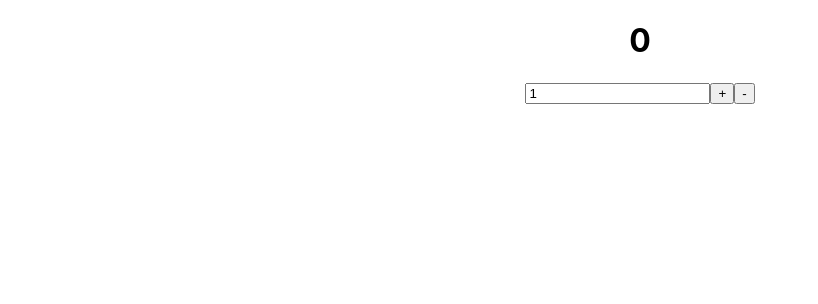
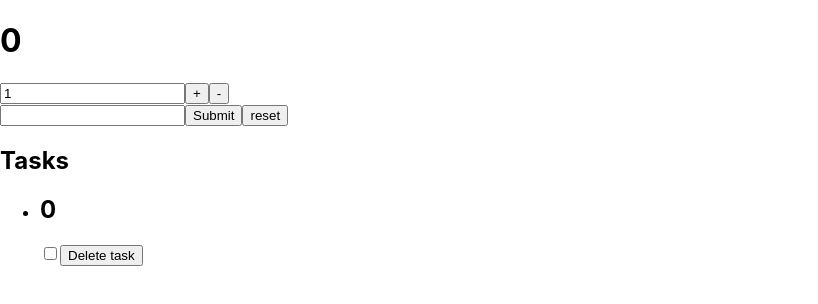
Before and after one commit to Lubov1506/redux, a React (Create React App) app: page / in a window 1280 px wide. Shown: the top 304 px of the page, without its empty margins (0-818 px from the left). Built offline with nearby package versions, Linux system fonts and the light colour scheme.

Commit message:
CRUD TaskForm

```diff
--- a/package.json
+++ b/package.json
@@ -6,6 +6,7 @@
     "@testing-library/jest-dom": "^5.16.4",
     "@testing-library/react": "^13.3.0",
     "@testing-library/user-event": "^13.5.0",
+    "formik": "^2.2.9",
     "react": "^18.1.0",
     "react-dom": "^18.1.0",
     "react-redux": "^8.0.2",
--- a/src/App.js
+++ b/src/App.js
@@ -1,36 +1,16 @@
 import './App.css'
-import { connect } from 'react-redux'
-import { increment, decrement, changeStep } from './actions/actionCreators'
+import Counter from './components/Counter'
+import TaskForm from './components/TaskForm'
+import TaskList from './components/TaskList';
+
 const App = props => {
-  const { count, step } = props
-  const inc = () => {
-    props.increment()
-  }
-  const dec = () => {
-    props.decrement()
-  }
 
-  const handlerInput = ({ target: { value } }) => {
-    props.changeStep(Number(value))
-  }
   return (
-    <div className='App'>
-      <h1>{count}</h1>
-      <input type='number' value={step} onChange={handlerInput} />
-      <button onClick={inc}>+</button>
-      <button onClick={dec}>-</button>
-    </div>
+    <>
+    <Counter/>
+    <TaskForm/>
+    <TaskList/>
+    </>
   )
 }
-const mapStateToProps = state => {
-  return {
-    count: state.count,
-    step: state.step
-  }
-}
-const mapDispatchToProps = {
-  increment,
-  decrement,
-  changeStep
-}
-export default connect(mapStateToProps, mapDispatchToProps)(App)
+export default App;
--- a/src/actions/actionCreators.js
+++ b/src/actions/actionCreators.js
@@ -1,16 +1,41 @@
+import  ACTION_TYPES  from '../actions/actionTypes'
+
+//Counter
 export const increment = () => {
     return{
-        type : 'INCREMENT_COUNT'
+        type : ACTION_TYPES.INCREMENT_COUNT
     }
 }
 export const decrement = () => {
     return{
-        type : 'DECREMENT_COUNT'
+        type : ACTION_TYPES.DECREMENT_COUNT
     }
 }
 export const changeStep = (value) => {
     return{
-        type : 'SET_STEP',
+        type : ACTION_TYPES.SET_STEP,
         value
     }
 }
+
+// ToDoList
+
+export const createTaskAction = (values)=>{
+    return {
+        type: ACTION_TYPES.CREATE_TASK,
+        values
+    }
+}
+export const updateTaskAction = ({id, values})=>{
+    return {
+        type: ACTION_TYPES.UPDATE_TASK,
+        id,
+        values
+    }
+}
+export const deleteTaskAction = (id)=>{
+    return {
+        type: ACTION_TYPES.DELETE_TASK,
+        id
+    }
+}
--- /dev/null
+++ b/src/actions/actionTypes.js
@@ -0,0 +1,11 @@
+const ACTION_TYPES = {
+    //Counter
+    INCREMENT_COUNT :'INCREMENT_COUNT',
+    DECREMENT_COUNT :'DECREMENT_COUNT',
+    SET_STEP :'SET_STEP',
+    //ToDoList
+    CREATE_TASK: 'CREATE_TASK',
+    UPDATE_TASK: 'UPDATE_TASK',
+    DELETE_TASK: 'DELETE_TASK'
+}
+export default ACTION_TYPES
--- /dev/null
+++ b/src/components/Counter/index.js
@@ -0,0 +1,23 @@
+import { connect } from 'react-redux'
+import { increment, decrement, changeStep } from '../../actions/actionCreators'
+const Counter = props => {
+  const { count, step } = props
+  const handlerInput = ({ target: { value } }) => {
+    props.changeStep(Number(value))
+  }
+  return (
+    <div className='Counter'>
+      <h1>{count}</h1>
+      <input type='number' value={step} onChange={handlerInput} />
+      <button onClick={props.increment}>+</button>
+      <button onClick={props.decrement}>-</button>
+    </div>
+  )
+}
+const mapStateToProps = ({ counter: { count, step } }) => ({ count, step })
+const mapDispatchToProps = {
+  increment,
+  decrement,
+  changeStep
+}
+export default connect(mapStateToProps, mapDispatchToProps)(Counter)
--- /dev/null
+++ b/src/components/TaskForm/index.js
@@ -0,0 +1,28 @@
+import React from 'react';
+import {Formik, Form, Field} from 'formik';
+import { connect } from 'react-redux';
+import { createTaskAction } from '../../actions/actionCreators';
+
+const TaskForm = (props) => {
+    const onSubmit = (values, formikBag) =>{
+        props.createTaskAction(values)
+    }
+    return (
+
+        <Formik initialValues={{
+            isDone: false,
+            body: ''
+        }} onSubmit={onSubmit}>
+            <Form>
+                <Field name='body'/>
+                <button type='submit'>Submit</button>
+                <button type='reset'>reset</button>
+            </Form>
+        </Formik>
+    );
+}
+
+const mapDispatchToProps = {
+    createTaskAction
+}
+export default connect(null, mapDispatchToProps)(TaskForm);
--- /dev/null
+++ b/src/components/TaskList/index.js
@@ -0,0 +1,46 @@
+import React from 'react'
+import { connect } from 'react-redux'
+import {
+  updateTaskAction,
+  deleteTaskAction
+} from '../../actions/actionCreators'
+
+const TaskList = props => {
+  const { tasks } = props
+
+  return (
+    <section>
+      <h1>Tasks</h1>
+      <ul>
+        {tasks.map(task => {
+          const { id } = task
+          return (
+            <li key={id}>
+              <h2>{id}</h2>
+              <div>{task.body}</div>
+              <input
+                type='checkbox'
+                checked={task.isDone}
+                onChange={({ target: { checked } }) => {
+                  props.updateTaskAction({
+                    id: id,
+                    values: { isDone: checked }
+                  })
+                }}
+              />
+              <button onClick={() => props.deleteTaskAction(id)}>
+                Delete task
+              </button>
+            </li>
+          )
+        })}
+      </ul>
+    </section>
+  )
+}
+const mapStateToProps = ({task:{tasks}}) => ({tasks})
+const mapDispatchToProps = {
+  updateTaskAction,
+  deleteTaskAction
+}
+export default connect(mapStateToProps, mapDispatchToProps)(TaskList)
--- /dev/null
+++ b/src/redusers/counterReducer.js
@@ -0,0 +1,26 @@
+import ACTION_TYPES from '../actions//actionTypes'
+const initState = {
+  count: 0,
+  step: 1
+}
+
+export const counterReducer = (state = initState, action) => {
+  switch (action.type) {
+    case ACTION_TYPES.INCREMENT_COUNT: {
+      return { ...state, count: state.count + state.step }
+    }
+    case ACTION_TYPES.DECREMENT_COUNT: {
+      return { ...state, count: state.count - state.step }
+    }
+    case ACTION_TYPES.SET_STEP: {
+      return {
+        ...state,
+        step: action.value
+      }
+    }
+    default: {
+      return state
+    }
+  }
+}
+export default counterReducer;
--- a/src/redusers/index.js
+++ b/src/redusers/index.js
@@ -1,24 +1,10 @@
-const initState = {
-  count: 0,
-  step: 1
-}
+import { combineReducers } from 'redux'
+import { counterReducer } from './counterReducer'
+import { taskReducer } from './taskReducer'
 
-export const reducer = (state = initState, action) => {
-  switch (action.type) {
-    case 'INCREMENT_COUNT': {
-      return { ...state, count: state.count + state.step }
-    }
-    case 'DECREMENT_COUNT': {
-      return { ...state, count: state.count - state.step }
-    }
-    case 'SET_STEP': {
-      return {
-        ...state,
-        step: action.value
-      }
-    }
-    default: {
-      return state
-    }
-  }
-}
+const rootReducer = combineReducers({
+  task: taskReducer,
+  counter: counterReducer
+})
+
+export default rootReducer
--- /dev/null
+++ b/src/redusers/taskReducer.js
@@ -0,0 +1,52 @@
+import ACTION_TYPES from '../actions//actionTypes'
+const initState = {
+  tasks: [
+    {
+      id: 0,
+      bode: 'do this',
+      isDone: false
+    }
+  ]
+}
+
+let serial = 1;
+
+export const taskReducer = (state = initState, action) => {
+  switch (action.type) {
+    case ACTION_TYPES.CREATE_TASK: {
+      const { tasks } = state
+      const { values } = action
+      return {
+        ...state,
+        tasks: [
+          ...tasks,
+          {
+            ...values,
+            id: serial++
+          }
+        ]
+      }
+    }
+    case ACTION_TYPES.UPDATE_TASK: {
+      const { tasks } = state
+      const { id, values } = action
+      const newTasks = [...tasks]
+      const taskIndex = newTasks.findIndex(task => task.id === id)
+      const task = newTasks[taskIndex]
+      newTasks[taskIndex] = { ...task, ...values }
+      return { ...state, tasks: newTasks }
+    }
+    case ACTION_TYPES.DELETE_TASK: {
+      const { tasks } = state
+      const { id } = action
+      const newTasks = [...tasks].filter(t => t.id !== id)
+
+      return { ...state, tasks: newTasks }
+    }
+    default: {
+      return state
+    }
+  }
+}
+
+export default taskReducer;
--- a/src/stores/index.js
+++ b/src/stores/index.js
@@ -1,6 +1,6 @@
 import {createStore} from 'redux';
-import { reducer } from '../redusers';
+import rootReducer from '../redusers/index'
 
- const store = createStore(reducer);
+ const store = createStore(rootReducer);
 
 export default store;
```
Also changed, not shown: 1 other file (tests, documents, lock files or other folders).
